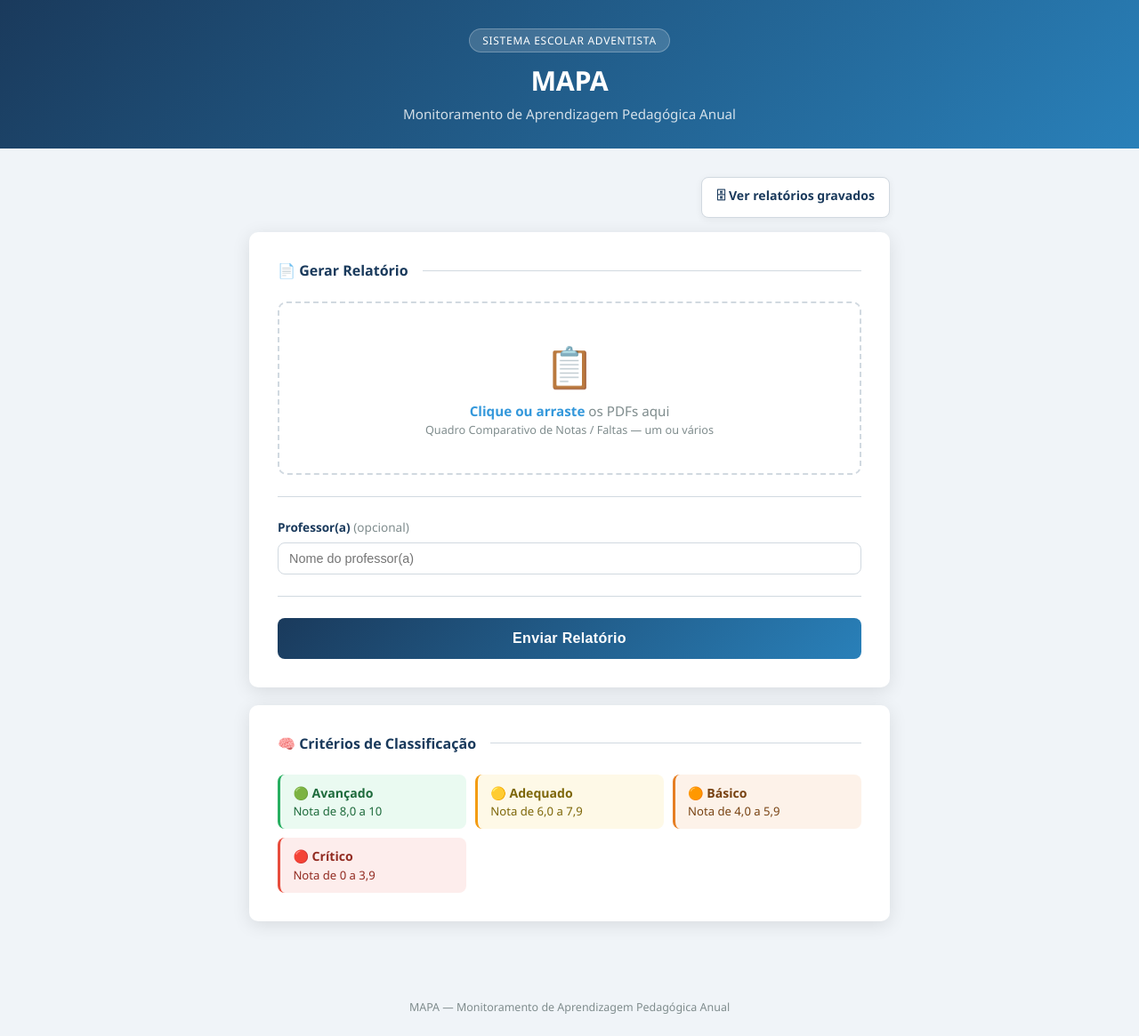
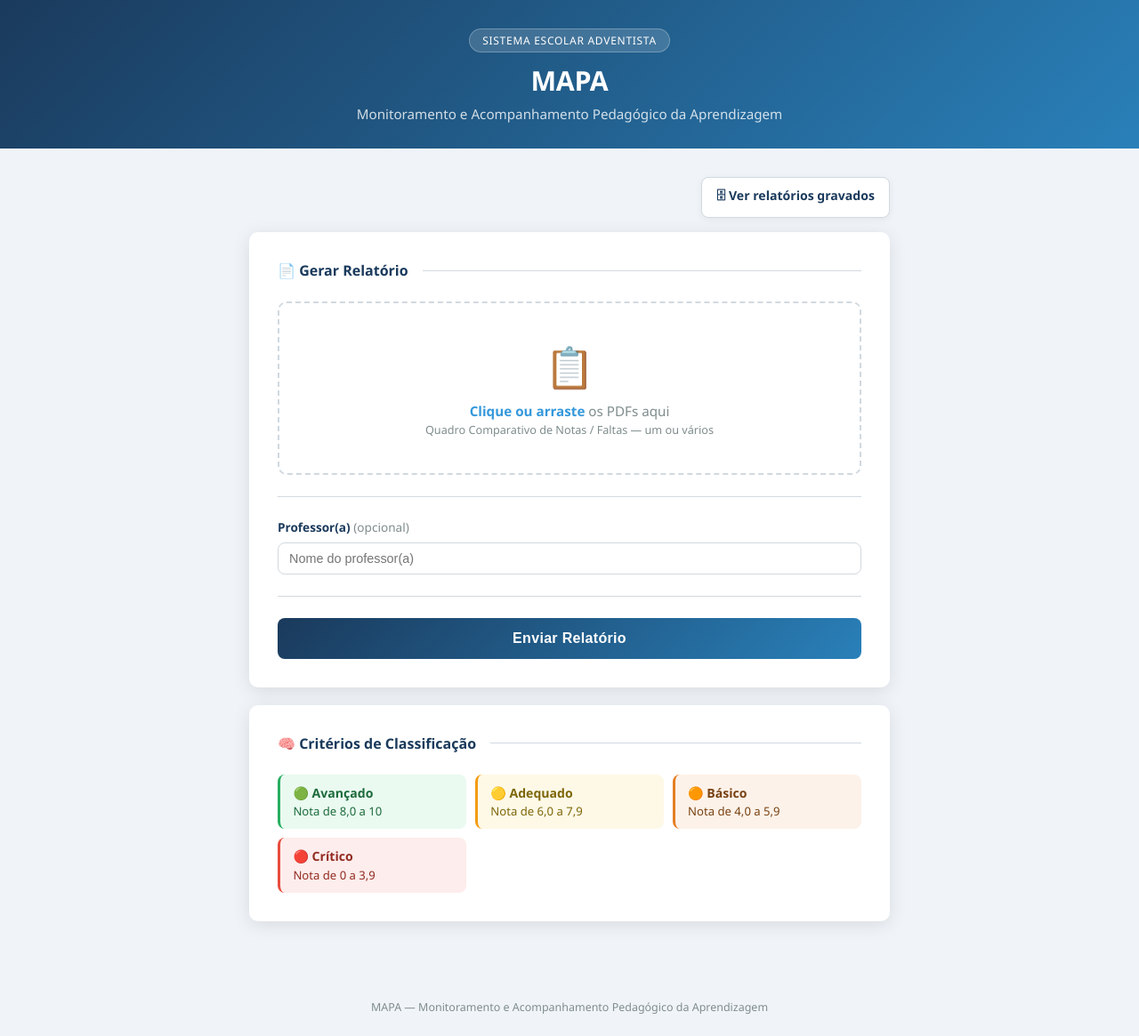
Before and after one commit to fabianopolone123/SITE_FEFE, a Django app: page / in a window 1280 px wide. Shown: the whole page at 89% size. Run offline with Django 5.2, Linux system fonts and the light colour scheme; the visitor is signed in with stand-in values (Sample User, id 1).

Commit message:
Atualiza nome para Monitoramento e Acompanhamento Pedagógico da Aprendizagem
Co-Authored-By: Claude Sonnet 4.6 <noreply@anthropic.com>

```diff
--- a/analyzer/templates/analyzer/index.html
+++ b/analyzer/templates/analyzer/index.html
@@ -3,7 +3,7 @@
 <head>
   <meta charset="UTF-8">
   <meta name="viewport" content="width=device-width, initial-scale=1.0">
-  <title>MAPA &mdash; Monitoramento de Aprendizagem</title>
+  <title>MAPA &mdash; Monitoramento e Acompanhamento Pedag&oacute;gico da Aprendizagem</title>
   <style>
     :root {
       --blue-dark:  #1a3a5c;
@@ -331,7 +331,7 @@
 <header>
   <div class="badge">Sistema Escolar Adventista</div>
   <h1>MAPA</h1>
-  <p>Monitoramento de Aprendizagem Pedag&oacute;gica Anual</p>
+  <p>Monitoramento e Acompanhamento Pedag&oacute;gico da Aprendizagem</p>
 </header>
 
 <main>
@@ -419,7 +419,7 @@
   </div>
 </div>
 
-<footer>MAPA &mdash; Monitoramento de Aprendizagem Pedag&oacute;gica Anual</footer>
+<footer>MAPA &mdash; Monitoramento e Acompanhamento Pedag&oacute;gico da Aprendizagem</footer>
 
 <script>
   const dropZone = document.getElementById('dropZone');
--- a/analyzer/templates/registration/login.html
+++ b/analyzer/templates/registration/login.html
@@ -161,7 +161,7 @@
 <header>
   <div class="badge">Educação Adventista</div>
   <h1>MAPA</h1>
-  <p>Monitoramento de Aprendizagem Pedagógica Anual</p>
+  <p>Monitoramento e Acompanhamento Pedagógico da Aprendizagem</p>
 </header>
 
 <main>
```
